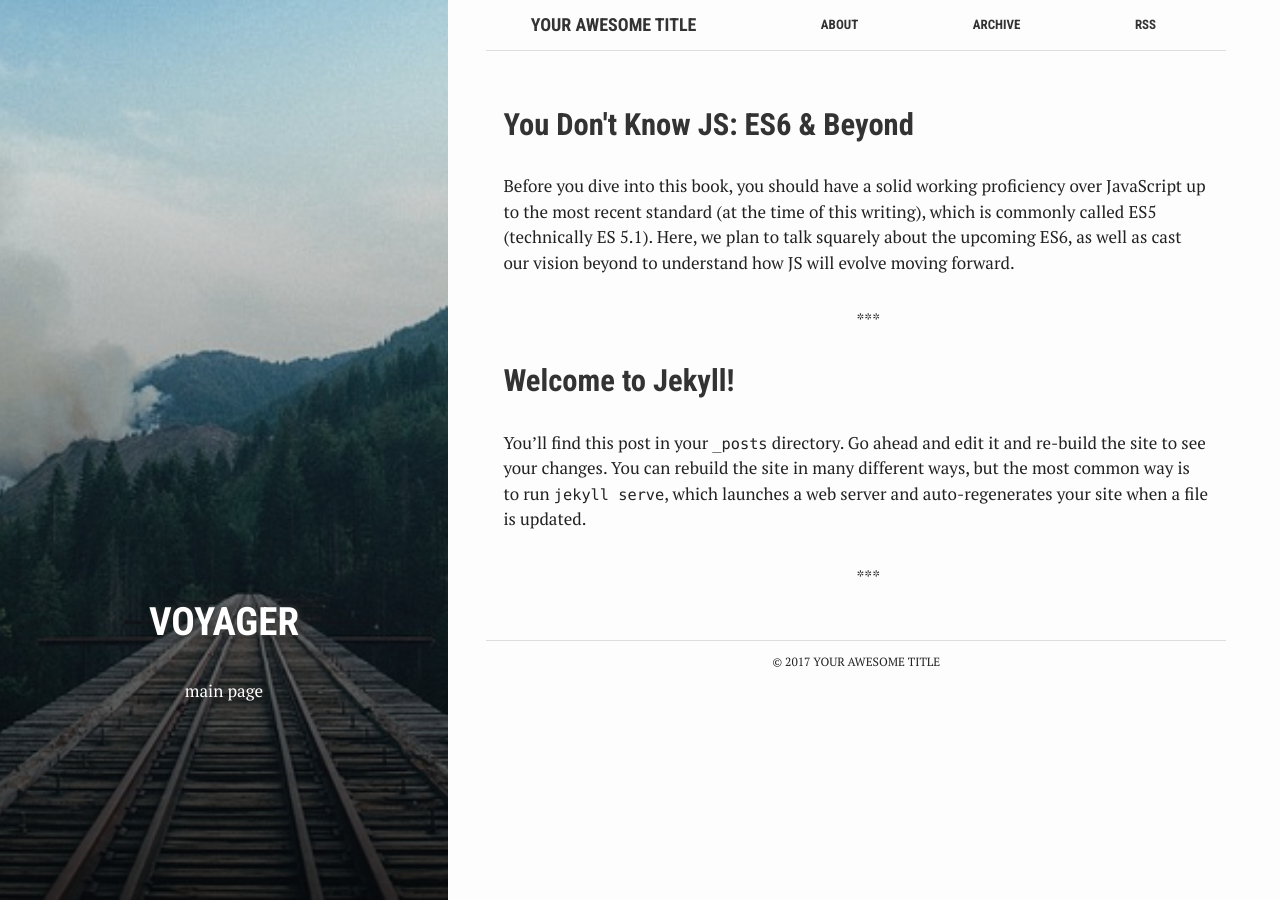
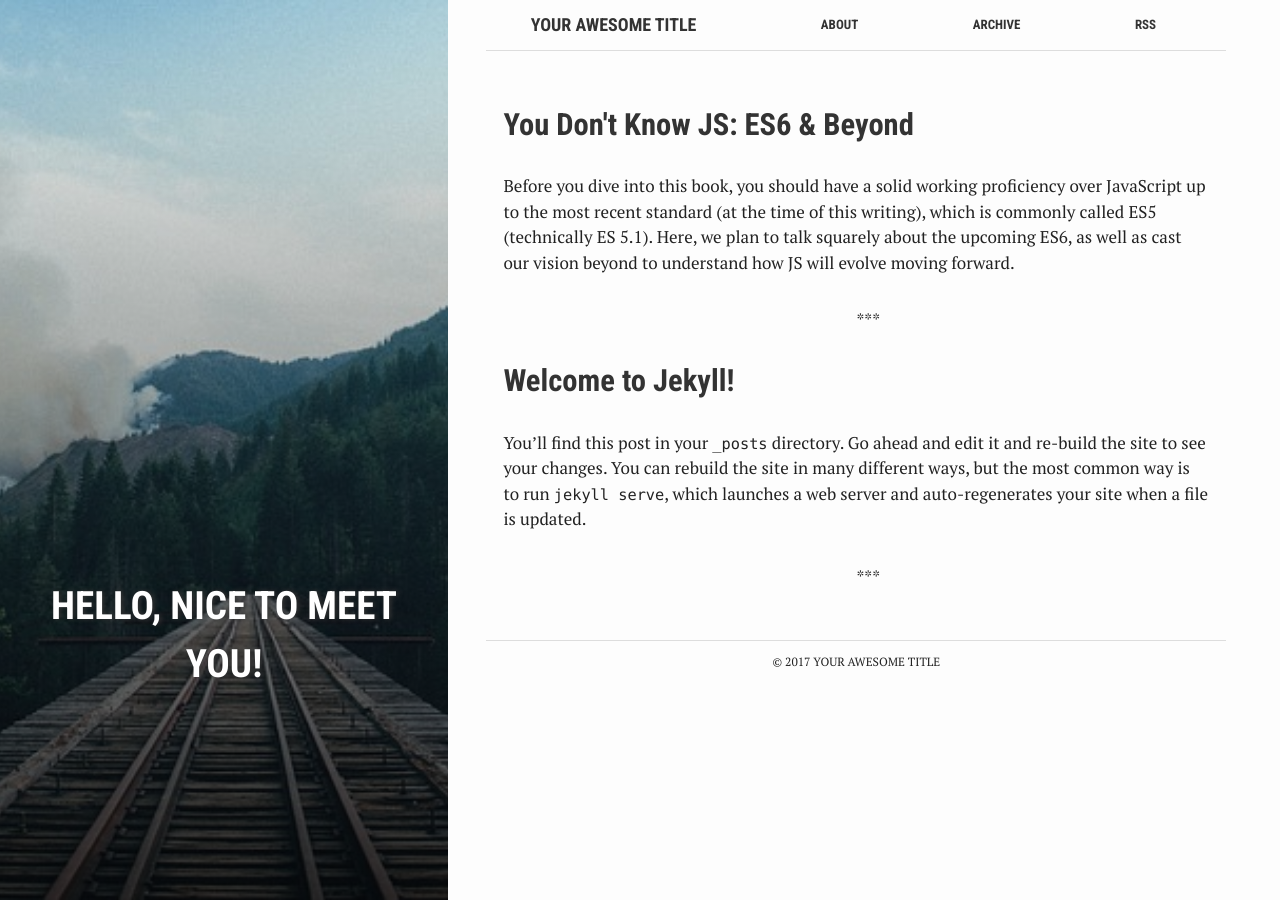
Before and after one commit to IOTchenziyang/iotchenziyang.github.io, a Jekyll site: the page built from index.html, in a window 1280 px wide. Built offline with Jekyll 4.4.1, drawn with Linux system fonts in a browser that asks for light colours.

Commit message:
modift index.html

```diff
--- a/index.html
+++ b/index.html
@@ -1,9 +1,9 @@
 ---
 bg: "rails.jpg"
 layout: default
-crawlertitle: "Jekyll blog"
-title: "Voyager"
-summary: "main page"
+crawlertitle: "ZY Blog"
+title: "Hello, nice to meet you!"
+summary: ""
 ---
 
 {% for post in site.posts limit: 5 %}
```
